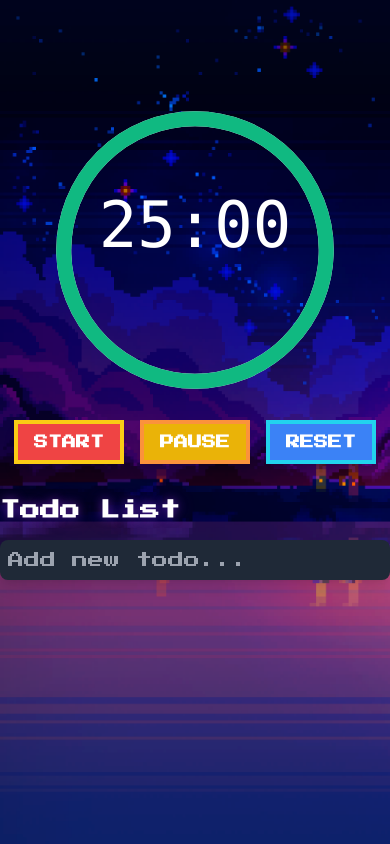
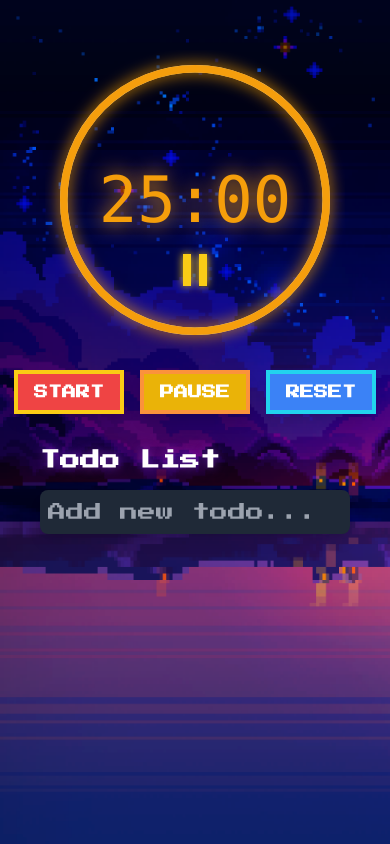
Before and after one commit to fabiobiffi/smart-pomo, a Vue app: page / in a window 390 px wide. Shown: the top 844 px of the page. Built offline with nearby package versions, Linux system fonts and the light colour scheme.

Commit message:
Enhance UI with glow effects, responsive design, and improved todo list styling

```diff
--- a/src/components/Timer.vue
+++ b/src/components/Timer.vue
@@ -1,14 +1,23 @@
  <template>
    <div class="text-center mt-[50px]">
       <div class="relative inline-block">
-        <svg width="100%" height="100%" viewBox="0 0 160 160" class="timer-circle w-full md:w-[500px] md:h-[500px] aspect-square mx-auto mt-[50px]">
+        <svg width="100%" height="100%" viewBox="0 0 160 160" class="timer-circle w-full md:w-[500px] md:h-[500px] aspect-square mx-auto">
+         <defs>
+           <filter id="glow">
+             <feGaussianBlur stdDeviation="4" result="coloredBlur"/>
+             <feMerge>
+               <feMergeNode in="coloredBlur"/>
+               <feMergeNode in="SourceGraphic"/>
+             </feMerge>
+           </filter>
+         </defs>
          <circle
            cx="80"
            cy="80"
            r="70"
            fill="none"
            stroke="#e5e7eb"
-          stroke-width="8"
+           stroke-width="4"
          />
          <circle
            cx="80"
@@ -16,17 +25,24 @@
            r="70"
            fill="none"
            :stroke="borderColor"
-          stroke-width="8"
+           stroke-width="4"
            :stroke-dasharray="`${progress * circumference} ${circumference}`"
            stroke-linecap="round"
            transform="rotate(-90 80 80)"
+           filter="url(#glow)"
            class="timer-border"
          />
       </svg>
        <div class="absolute inset-0 flex items-center justify-center">
-         <div class="text-[4rem] sm:text-8xl md:text-9xl font-mono select-none">
+          <div :class="['text-[4rem] sm:text-8xl md:text-9xl font-mono select-none']" :style="{ color: borderColor, textShadow: '0 0 20px ' + borderColor }">
             {{ formattedTime }}
           </div>
+       </div>
+        <div v-if="!isRunning" class="absolute inset-0 flex items-center justify-center" style="margin-top: 140px;">
+          <svg width="48" height="48" viewBox="0 0 24 24" fill="currentColor" class="text-yellow-400" filter="url(#glow)">
+            <rect x="6" y="4" width="4" height="16"></rect>
+            <rect x="14" y="4" width="4" height="16"></rect>
+          </svg>
         </div>
     </div>
      <div class="mt-4 flex justify-center space-x-4">
@@ -73,6 +89,7 @@ const progress = computed(() => remainingTime.value / totalTime.value)
 const circumference = 2 * Math.PI * 70
 
 const borderColor = computed(() => {
+  if (!isRunning.value) return '#f59e0b' // yellow when paused
   if (progress.value > 0.5) return '#10b981' // green
   if (progress.value > 0.2) return '#f59e0b' // yellow
   return '#ef4444' // red
@@ -151,4 +168,41 @@ const playAlarm = () => {
 .timer-border {
   transition: stroke 0.3s ease, filter 0.3s ease;
 }
+
+/* Gradienti notturni viola/blu */
+
+/* 1. Cielo notturno */
+.gradient-sky {
+  background: linear-gradient(
+    to bottom,
+    #351f5b,
+    #27164d,
+    #00082a
+  );
+}
+
+/* 2. Tramonto pixel-art */
+.gradient-sunset {
+  background: linear-gradient(
+    135deg,
+    #270764,
+    #351f5b,
+    #25164b
+  );
+}
+
+/* 3. Mare notturno */
+.gradient-sea {
+  background: linear-gradient(
+    to bottom,
+    #000b3b,
+    #000934,
+    #00082e
+  );
+}
+
+/* Testo consigliato */
+.text-on-dark {
+  color: #f1edff;
+}
 </style>
--- a/src/components/TodoList.vue
+++ b/src/components/TodoList.vue
@@ -1,36 +1,37 @@
 <template>
-  <div>
+  <div class="px-10">
     <h2 class="text-xl font-bold mb-4 glow">Todo List</h2>
     <div class="space-y-2">
-      <div v-for="(todo, index) in todos" :key="index" class="flex items-center space-x-2 p-2 bg-gray-800 rounded-lg shadow-lg">
+       <div v-for="(todo, index) in todos" :key="index" class="relative flex items-center space-x-2 p-4 bg-white bg-opacity-50 rounded-lg shadow-lg">
          <input
            type="checkbox"
            :checked="todo.completed"
            @change="toggleComplete(index)"
-          class="w-5 h-5"
+           class="w-5 h-5 accent-blue-500"
          />
-        <input
+         <textarea
            v-model="todo.text"
            @blur="updateTodo(index)"
-          @keyup.enter="updateTodo(index)"
-          :class="['flex-1 bg-transparent border-none outline-none text-white', todo.completed ? 'line-through text-gray-500' : '']"
+           :class="['flex-1 bg-transparent border-none outline-none text-black text-lg resize-none overflow-hidden', todo.completed ? 'line-through text-gray-600' : '']"
            :disabled="todo.completed"
-        />
+           rows="1"
+         ></textarea>
          <button
            @click="deleteTodo(index)"
-          class="text-red-400 hover:text-red-300 transition-colors"
+           class="absolute right-2 top-1/2 -translate-y-1/2 text-red-500 hover:text-red-600 transition-colors"
          >
            ✕
          </button>
        </div>
     </div>
      <div class="mt-4">
-      <input
+       <textarea
          v-model="newTodo"
          @keyup.enter="addTodo"
          placeholder="Add new todo..."
-        class="w-full p-2 bg-gray-800 rounded-lg shadow-lg border-none outline-none text-white placeholder-gray-400"
-      />
+         class="w-full p-2 bg-gray-800 rounded-lg shadow-lg border-none outline-none text-white text-lg placeholder-gray-400 resize-none overflow-hidden"
+         rows="1"
+       ></textarea>
      </div>
   </div>
 </template>
@@ -41,6 +42,8 @@ import { ref } from 'vue'
 const todos = ref([])
 
 const newTodo = ref('')
+
+
 
 const addTodo = () => {
   if (newTodo.value.trim()) {
@@ -63,3 +66,71 @@ const toggleComplete = (index) => {
   todos.value[index].completed = !todos.value[index].completed
 }
 </script>
+
+<style scoped>
+/* Gradienti notturni viola/blu */
+
+/* 1. Cielo notturno */
+.gradient-sky {
+  background: linear-gradient(
+    to bottom,
+    #351f5b,
+    #27164d,
+    #00082a
+  );
+}
+
+/* 2. Tramonto pixel-art */
+.gradient-sunset {
+  background: linear-gradient(
+    135deg,
+    #270764,
+    #351f5b,
+    #25164b
+  );
+}
+
+/* 3. Mare notturno */
+.gradient-sea {
+  background: linear-gradient(
+    to bottom,
+    #000b3b,
+    #000934,
+    #00082e
+  );
+}
+
+/* 4. Notte profonda (radiale) */
+.gradient-deep-night {
+  background: radial-gradient(
+    circle at top,
+    #351f5b,
+    #27164d,
+    #00082a
+  );
+}
+
+/* 5. Luce lontana (accent) */
+.gradient-accent {
+  background: linear-gradient(
+    to right,
+    #270764,
+    #351f5b
+  );
+}
+
+/* 6. Acqua + cielo */
+.gradient-water-sky {
+  background: linear-gradient(
+    to right,
+    #00082a,
+    #25164b,
+    #351f5b
+  );
+}
+
+/* Testo consigliato */
+.text-on-dark {
+  color: #f1edff;
+}
+</style>
```
Also changed, not shown: src/App.vue (+4 -4 lines), 1 other file (tests, documents, lock files or other folders). Lines whose indentation alone changed are shown as unchanged.
